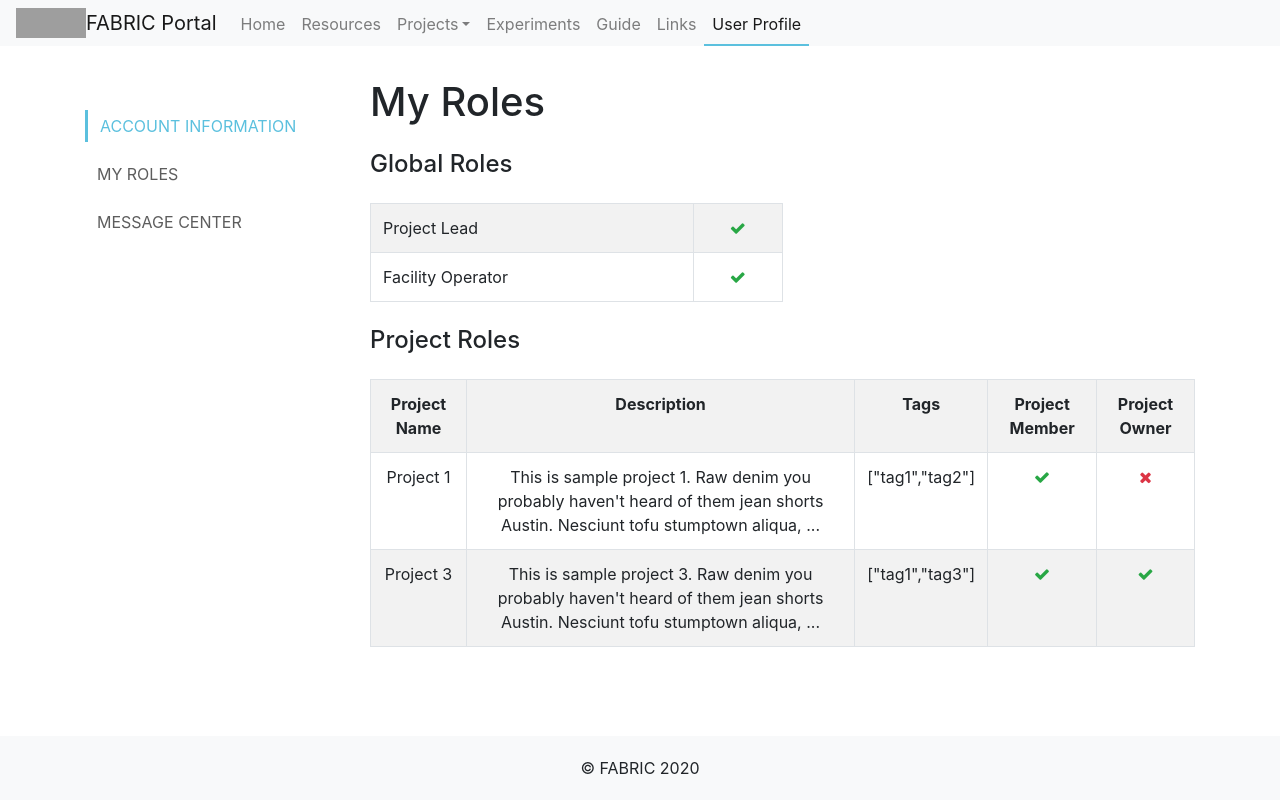
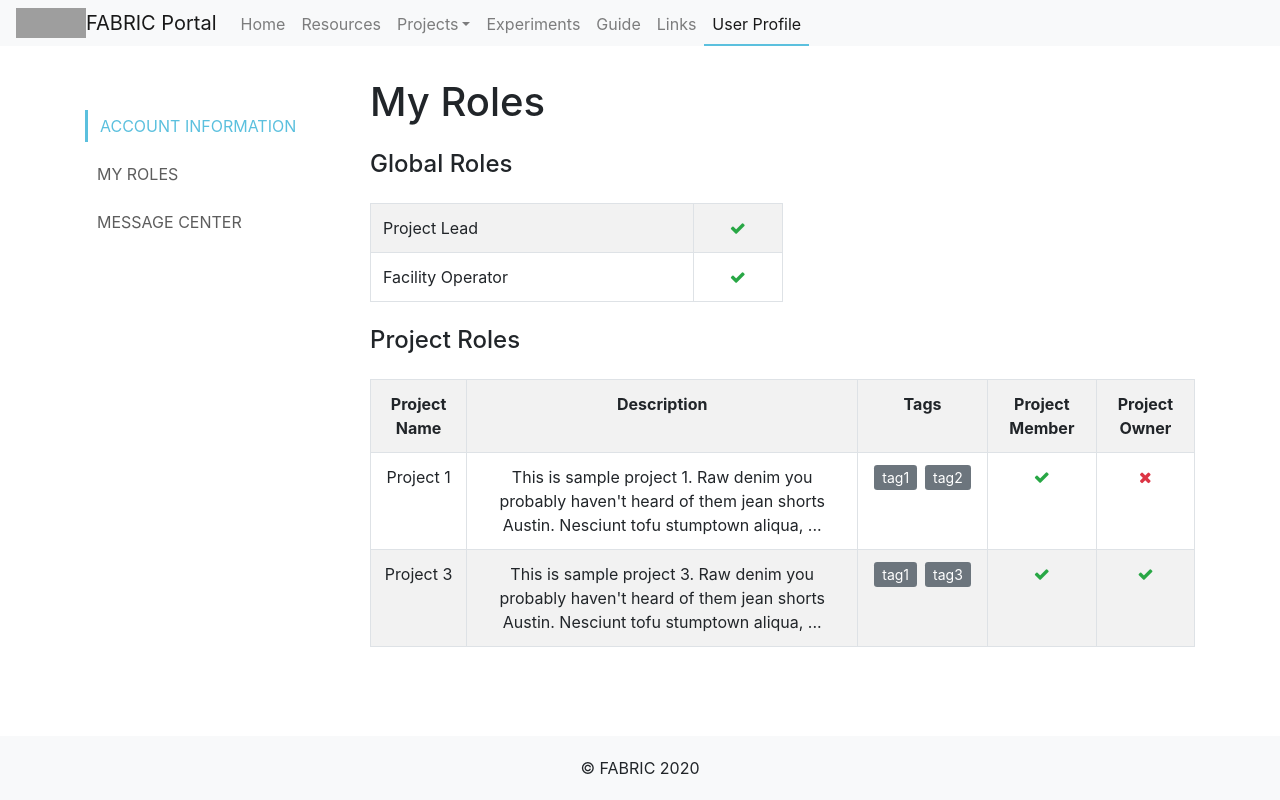
Before and after one commit to fabric-testbed/fabric-portal, a React (Create React App) app: page /user in a window 1280 px wide. Built offline with nearby package versions, Linux system fonts and the light colour scheme; grey boxes are pictures that could not be loaded.

Commit message:
#8: added style to project tags

```diff
--- a/src/components/UserProfile/MyRoles.jsx
+++ b/src/components/UserProfile/MyRoles.jsx
@@ -24,6 +24,12 @@ class MyRoles extends React.Component {
     return myProjects;
   }
 
+  renderTags(tags) {
+    return tags.map((tag, index) => {
+      return <span className="btn-sm btn-secondary m-1">{tag}</span>;
+    });
+  }
+
   renderRoleTableFields(param) {
     // boolean: show check icon for true and times icon for false;
     // string: only show the first 20 words to keep UI succinct if it's too long;
@@ -40,7 +46,7 @@ class MyRoles extends React.Component {
           ? param.split(" ").slice(0, 20).join(" ").concat(" ...")
           : param;
       case "object":
-        return JSON.stringify(param);
+        return this.renderTags(param);
       default:
         return param;
     }
```
